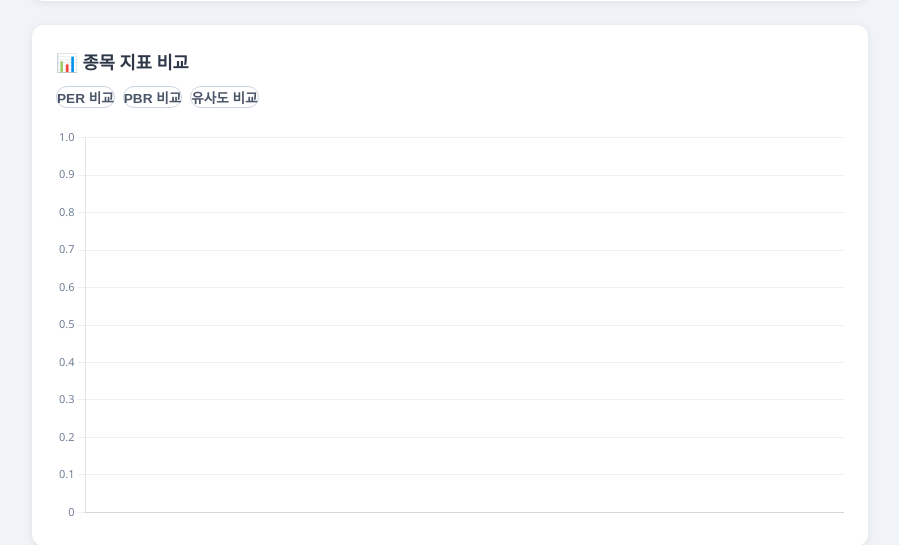
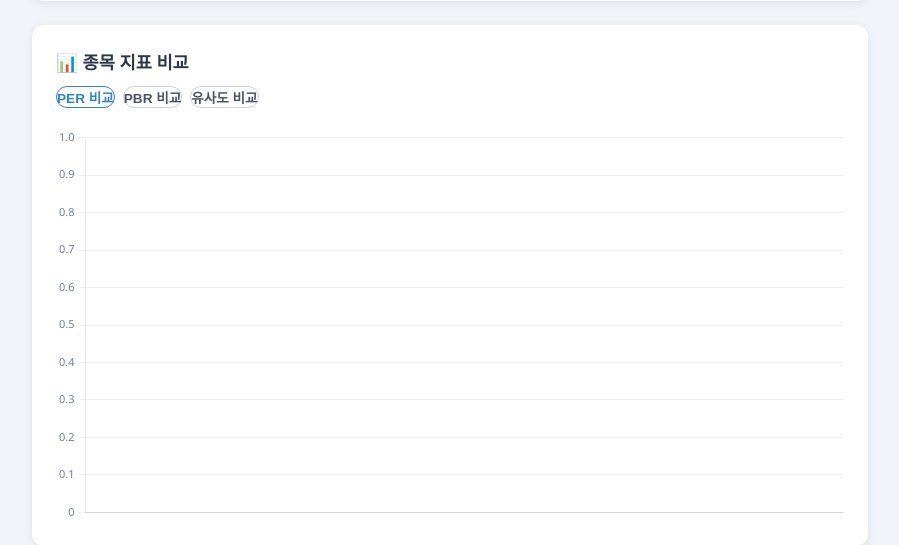
Before and after one commit to leedongho06/OSS_personalized_stock, a Flask app: template templates/result.html in a window 1280 px wide, with the pointer over the restyled element. Shown: the part 983-1528 px from the top of the page, without its empty margins (190-1089 px from the left). Run offline with Flask 3, Linux system fonts and the light colour scheme; the template is opened without the code that fills it: most values are stand-ins (such as "Sample title", 1, 10 or a date in 2020).

Commit message:
feat: add css for stock comparison (compare-tab)

```diff
--- a/static/css/style.css
+++ b/static/css/style.css
@@ -455,3 +455,14 @@ header p { color: #718096; }
     cursor: pointer;
     transition: all 0.2s;
 }
+
+.compare-tab:hover {
+    border-color: #3182ce;
+    color: #3182ce;
+}
+
+.compare-tab:active {
+    background: #3182ce;
+    border-color: #3182ce;
+    color: #fff;
+}
```
